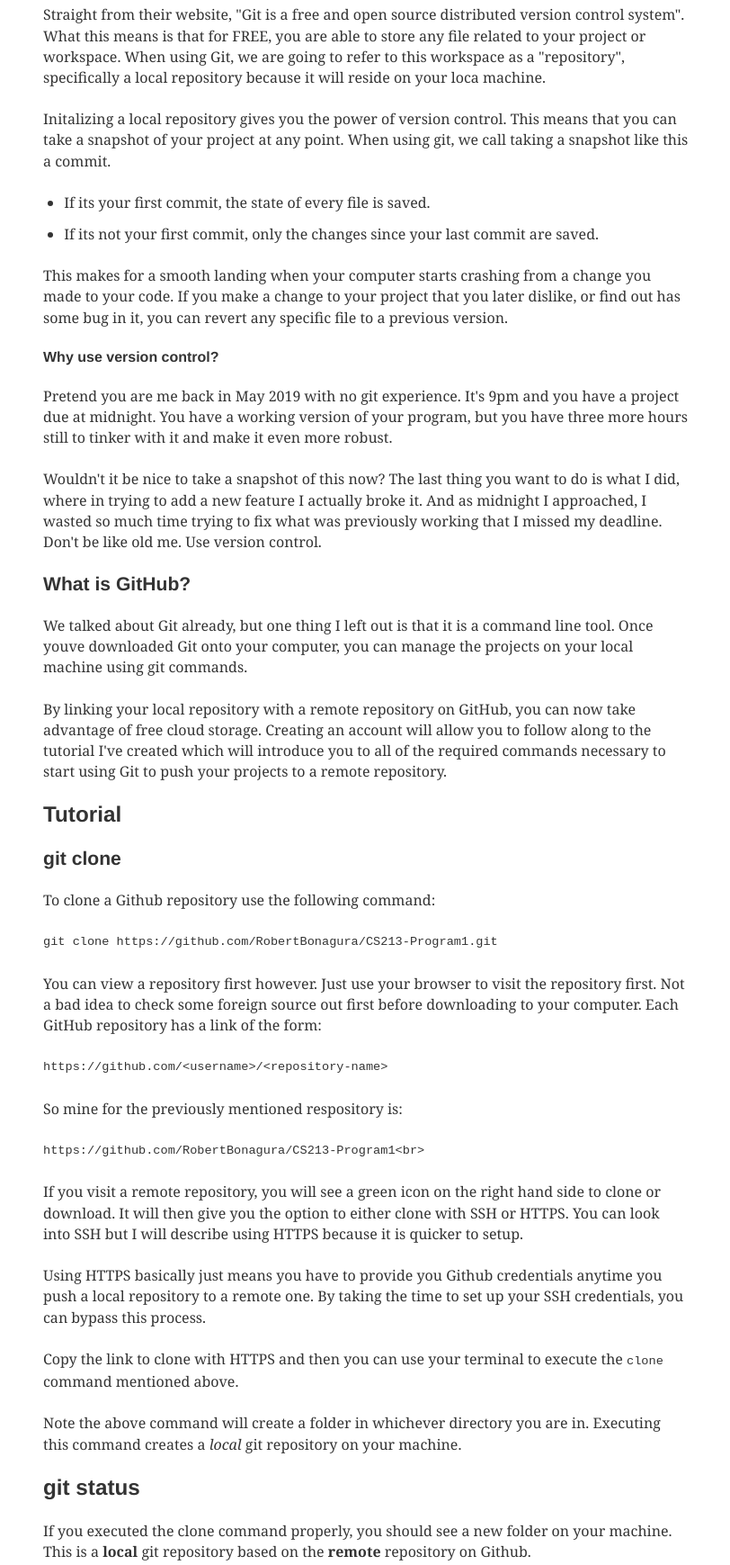
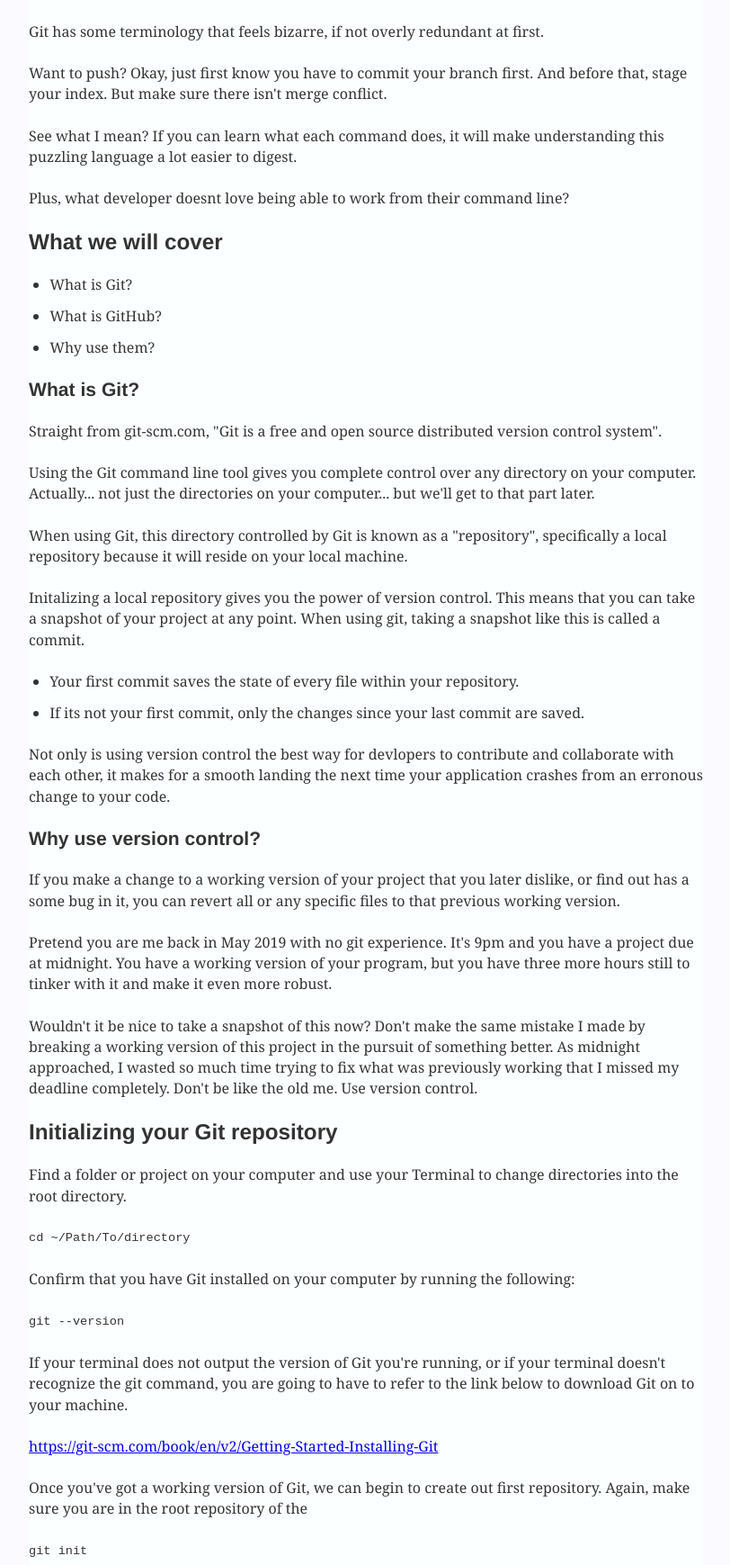
Before and after one commit to RobertBonagura/blog, a Gatsby site: page /git in a window 1280 px wide. Shown: the part 359-2098 px from the top of the page at 90% size, without its empty margins (233-1045 px from the left). Built offline with nearby package versions, Linux system fonts and the light colour scheme; Gatsby itself is replaced by a stand-in of ours; some packages are replaced by stand-ins of ours; code samples lack their colours.

Commit message:
Update blog post and layout

````diff
--- a/src/components/card.module.css
+++ b/src/components/card.module.css
@@ -1,6 +1,3 @@
-html {
-  background-color: #fafaff;
-}
 
 .card {
   background-color: #fcffff;
--- a/src/components/layout.js
+++ b/src/components/layout.js
@@ -24,7 +24,7 @@
   )
   return (
     <body>
-      <div style={{ position: `relative`, minHeight: `100vh`, maxWidth: 750, margin: `auto`, padding: `0 1rem` }}>
+      <div style={{ position: `relative`, minHeight: `100vh`, maxWidth: 750, margin: `auto` }}>
         <header style={{ margin: `3rem auto 1.5rem` }}>
           <Link to="/" className={ layoutStyles.link }>
             <h3 style={{ display: `inline` }}>{data.site.siteMetadata.title}</h3>
@@ -35,7 +35,7 @@
             <ListLink to="/contact/">Contact</ListLink>
           </ul>
         </header>
-        <div style={{ paddingBottom: `2.5rem`}} >
+        <div className={ layoutStyles.content }>
           {children}
         </div>
         <Footer></Footer>
--- a/src/components/layout.module.css
+++ b/src/components/layout.module.css
@@ -1,3 +1,17 @@
+html {
+  background-color: #fafaff;
+}
+
+.blogPostContainer {
+  background-color: #fcffff;
+}
+
+.content {
+  margin-top: 100px;
+  padding-bottom: 2.5rem;
+}
+
+
 .link {
   color: black;
   text-shadow: none;
@@ -24,7 +38,6 @@
   opacity: 0.75
 }
 
-
 .activeLink:hover {
   opacity:1
 }
--- a/src/pages/git.md
+++ b/src/pages/git.md
@@ -1,67 +1,78 @@
 ---
-title: A Beginner's Introduction to Git
+title: How to use Git and actually understand what you're doing
 date: "4/26/20"
-description: "What is Git? And why should anyone should use it or GitHub? To answer these questions, this blog dives into what makes Git so useful and provides a tutorial for cloning and initializing your first repository."
+description: "What is Git? And why should anyone should use it or GitHub? To answer these questions, this blog dives into what makes Git so useful and provides a tutorial for initializing your first repository."
 ---
 
-### What we will cover
-* What is git?
+Being able to share projects on GitHub has become a Must Know-How for any developer.
+
+There are alot of great IDE's out there that make it easy to push and pull your project, however it is my opinion that learning Git on the Command Line first trumps all other options.
+
+Git has some terminology that feels bizarre, if not overly redundant at first.
+
+Want to push? Okay, just first know you have to commit your branch first. And before that, stage your index. But make sure there isn't merge conflict.
+
+See what I mean? If you can learn what each command does, it will make understanding this puzzling language a lot easier to digest.
+
+Plus, what developer doesnt love being able to work from their command line?
+
+## What we will cover
+* What is Git?
 * What is GitHub?
 * Why use them?
 
 ### What is Git?
-Straight from their website, "Git is a free and open source distributed version control system". What this means is that for FREE, you are able to store any file related to your project or workspace. When using Git, we are going to refer to this workspace as a "repository", specifically a local repository because it will reside on your loca machine.
+Straight from git-scm.com, "Git is a free and open source distributed version control system".
 
-Initalizing a local repository gives you the power of version control. This means that you can take a snapshot of your project at any point. When using git, we call taking a snapshot like this a commit.
-* If its your first commit, the state of every file is saved.
+Using the Git command line tool gives you complete control over any directory on your computer. Actually... not just the directories on your computer... but we'll get to that part later.
+
+When using Git, this directory controlled by Git is known as a "repository", specifically a local repository because it will reside on your local machine.
+
+Initalizing a local repository gives you the power of version control. This means that you can take a snapshot of your project at any point. When using git, taking a snapshot like this is called a commit.
+* Your first commit saves the state of every file within your repository.
 * If its not your first commit, only the changes since your last commit are saved.
 
-This makes for a smooth landing when your computer starts crashing from a change you made to your code. If you make a change to your project that you later dislike, or find out has some bug in it, you can revert any specific file to a previous version.
+Not only is using version control the best way for devlopers to contribute and collaborate with each other, it makes for a smooth landing the next time your application crashes from an erronous change to your code.
 
-#### Why use version control?
+### Why use version control?
+
+If you make a change to a working version of your project that you later dislike, or find out has a some bug in it, you can revert all or any specific files to that previous working version.
 
 Pretend you are me back in May 2019 with no git experience. It's 9pm and you have a project due at midnight. You have a working version of your program, but you have three more hours still to tinker with it and make it even more robust.
 
-Wouldn't it be nice to take a snapshot of this now? The last thing you want to do is what I did, where in trying to add a new feature I actually broke it. And as midnight I approached, I wasted so much time trying to fix what was previously working that I missed my deadline. Don't be like old me. Use version control.
+Wouldn't it be nice to take a snapshot of this now? Don't make the same mistake I made by breaking a working version of this project in the pursuit of something better. As midnight approached, I wasted so much time trying to fix what was previously working that I missed my deadline completely. Don't be like the old me. Use version control.
 
-### What is GitHub?
-We talked about Git already, but one thing I left out is that it is a command line tool. Once youve downloaded Git onto your computer, you can manage the projects on your local machine using git commands.
+## Initializing your Git repository
 
-By linking your local repository with a remote repository on GitHub, you can now take advantage of free cloud storage. Creating an account will allow you to follow along to the tutorial I've created which will introduce you to all of the required commands necessary to start using Git to push your projects to a remote repository.
-
-## Tutorial
-### git clone
-
-To clone a Github repository use the following command:
-```
-git clone https://github.com/RobertBonagura/CS213-Program1.git
-```
-
-You can view a repository first however. Just use your browser to visit the repository first. Not a bad idea to check some foreign source out first before downloading to your computer. Each GitHub repository has a link of the form:<br>
+Find a folder or project on your computer and use your Terminal to change directories into the root directory.
 
 ```
-https://github.com/<username>/<repository-name>
+cd ~/Path/To/directory
 ```
+Confirm that you have Git installed on your computer by running the following:
+```
+git --version
+```
+If your terminal does not output the version of Git you're running, or if your terminal doesn't recognize the git command, you are going to have to refer to the link below to download Git on to your machine.
 
-So mine for the previously mentioned respository is:
+https://git-scm.com/book/en/v2/Getting-Started-Installing-Git
 
+Once you've got a working version of Git, we can begin to create out first repository. Again, make sure you are in the root repository of the
 ```
-https://github.com/RobertBonagura/CS213-Program1<br>
+git init
 ```
+With the above command, you will be able to initialize the current folder as a git repository. Woo-hoo! Now the real fun begins.
 
-If you visit a remote repository, you will see a green icon on the right hand side to clone or download. It will then give you the option to either clone with SSH or HTTPS. You can look into SSH but I will describe using HTTPS because it is quicker to setup.
+Once a Git repository is initialized much is going to look the same. However, take a look at all of your hidden files in this current directory.
+On Mac and Linux to do this just run the command
+```
+ls -a
+```
+If you initialized the repository correctly, you should be able to see a new friend in the newly created folder `.git`. You can take a peek under the hood of Git by poking around through this folder, but we will save that for another day.
 
-Using HTTPS basically just means you have to provide you Github credentials anytime you push a local repository to a remote one. By taking the time to set up your SSH credentials, you can bypass this process.
-
-Copy the link to clone with HTTPS and then you can use your terminal to execute the `clone` command mentioned above.
-
-Note the above command will create a folder in whichever directory you are in. Executing this command creates a *local* git repository on your machine.
+For now, lets just review some of the most essential git commands to get started working today.
 
 ## git status
-
-If you executed the clone command properly, you should see a new folder on your machine. This is a **local** git repository based on the **remote** repository on Github.
-
-`cd` into this newly created folder.
 
 The first important command is `git status`. You can execute this now to see read significant details. Your terminal is probably displaying the following two statements:
 
@@ -128,9 +139,41 @@
 3. Make a new repository
 4. update origin branch
 
+
+
+### What is GitHub?
+Once youve downloaded Git onto your computer, you can manage the projects on your local machine using git commands.
+
+By linking your local repository with a remote repository on GitHub, you can now take advantage of free cloud storage. Creating an account will allow you to follow along to the tutorial I've created which will introduce you to all of the required commands necessary to start using Git to push your projects to a remote repository.
+
 ## Merges and Pulling
 Push to new origin
 
 create pull request
 
 pull updated version into master
+
+To clone a Github repository use the following command:
+```
+git clone https://github.com/RobertBonagura/CS213-Program1.git
+```
+
+You can view a repository first however. Just use your browser to visit the repository first. Not a bad idea to check some foreign source out first before downloading to your computer. Each GitHub repository has a link of the form:<br>
+
+```
+https://github.com/<username>/<repository-name>
+```
+
+So mine for the previously mentioned respository is:
+
+```
+https://github.com/RobertBonagura/CS213-Program1<br>
+```
+
+If you visit a remote repository, you will see a green icon on the right hand side to clone or download. It will then give you the option to either clone with SSH or HTTPS. You can look into SSH but I will describe using HTTPS because it is quicker to setup.
+
+Using HTTPS basically just means you have to provide you Github credentials anytime you push a local repository to a remote one. By taking the time to set up your SSH credentials, you can bypass this process.
+
+Copy the link to clone with HTTPS and then you can use your terminal to execute the `clone` command mentioned above.
+
+Note the above command will create a folder in whichever directory you are in. Executing this command creates a *local* git repository on your machine.
--- a/src/templates/blog-post.js
+++ b/src/templates/blog-post.js
@@ -1,12 +1,13 @@
 import React from "react"
 import { graphql } from "gatsby"
 import Layout from "../components/layout"
+import layoutStyles from "../components/layout.module.css"
 
 export default ({ data }) => {
   const post = data.markdownRemark
   return (
     <Layout>
-      <div>
+      <div className={layoutStyles.blogPostContainer} >
         <h1>{post.frontmatter.title}</h1>
         <div dangerouslySetInnerHTML={{ __html: post.html }} />
       </div>
````
